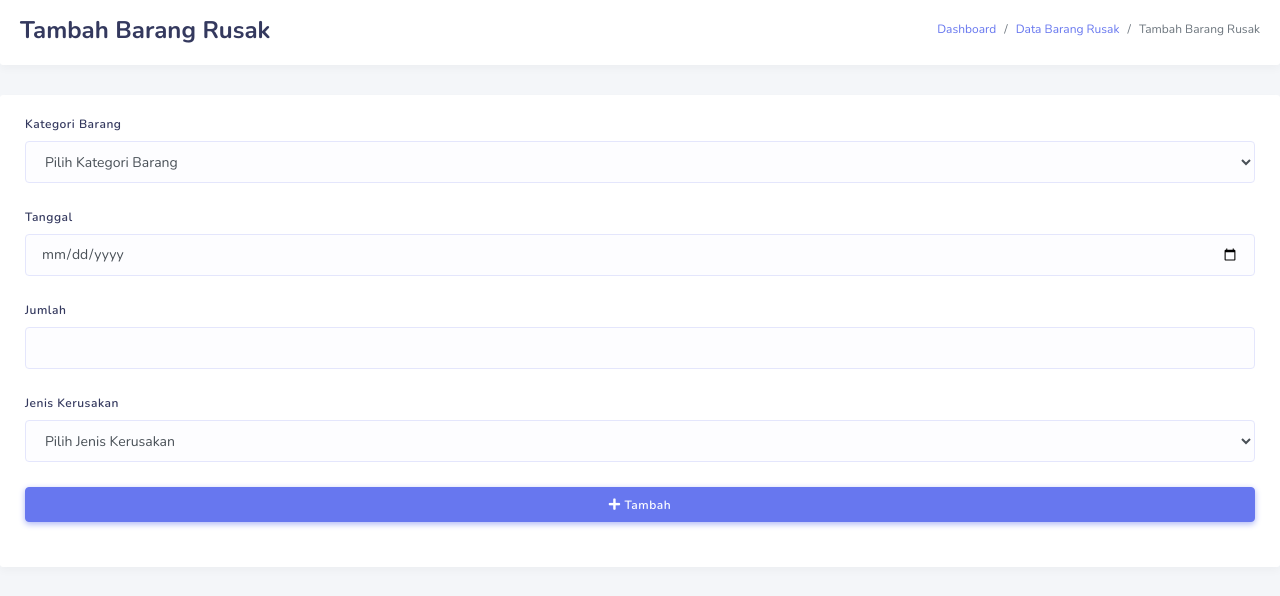
After one commit to agungkusaeri9/sistem-inventaris, a PHP site: the page made by pages/barang-rusak/create.php in a window 1280 px wide. The commit adds this page. Shown: the top 596 px of the page. Run offline with PHP 8.4, Linux system fonts and the light colour scheme; the template is opened without the code that fills it, so the values that code supplies are empty; some libraries are stand-ins or nearby versions.

Commit message:
feat(barang rusak) - Membuat fitur Create dan Read barang rusak

```diff
--- /dev/null
+++ b/function/models/barang_rusak.php
@@ -0,0 +1,104 @@
+<?php
+
+function get()
+{
+    global $koneksi;
+    $items = $koneksi->query("SELECT brg.kode_barang,brg.kategori, knd.no_polisi, prl.nama_perlengkapan, br.*
+    FROM barang_rusak AS br
+    INNER JOIN barang AS brg ON br.id_barang = brg.id_barang
+    LEFT JOIN kendaraan AS knd ON brg.id_kendaraan = knd.id_kendaraan
+    LEFT JOIN perlengkapan AS prl ON brg.id_perlengkapan = prl.id_perlengkapan
+    WHERE knd.no_polisi IS NOT NULL OR prl.nama_perlengkapan IS NOT NULL");
+    $data = [];
+    while ($row = $items->fetch_assoc()) {
+        $data[] = $row;
+    }
+
+    return $data;
+}
+
+function tambahData($post)
+{
+    global $koneksi;
+    $id_kendaraan = isset($post['id_kendaraan']) ? htmlspecialchars($post['id_kendaraan']) : null;
+    $id_perlengkapan = isset($post['id_perlengkapan']) ? htmlspecialchars($post['id_perlengkapan']) : null;
+    $jumlah = htmlspecialchars($post['jumlah']);
+    $tanggal = htmlspecialchars($post['tanggal']);
+    $jenis_kerusakan = htmlspecialchars($post['jenis_kerusakan']);
+
+    if ($id_kendaraan)
+        $id_barang = $id_kendaraan;
+    else
+        $id_barang = $id_perlengkapan;
+
+
+    $insert = $koneksi->query("INSERT INTO `barang_rusak` (`id_barang_rusak`, `id_barang`, `tanggal`, `jumlah_barang`, `jenis_kerusakan`) VALUES (NULL, '$id_barang', '$tanggal', '$jumlah', '$jenis_kerusakan')");
+
+    if ($insert) {
+        $insertId = $koneksi->insert_id;
+    } else {
+        $insertId = false;
+    }
+
+    return $insertId;
+}
+
+function getById($id_perlengkapan)
+{
+    global $koneksi;
+    $item = $koneksi->query("SELECT prl.*, brg.kode_barang
+    FROM perlengkapan AS prl
+    INNER JOIN barang AS brg
+    ON brg.id_perlengkapan = prl.id_perlengkapan WHERE prl.id_perlengkapan=$id_perlengkapan")->fetch_assoc();
+    return $item;
+}
+
+function updateData($post)
+{
+    global $koneksi;
+    $kode_barang = htmlspecialchars($post['kode_barang']);
+    $nama_perlengkapan = htmlspecialchars($post['nama_perlengkapan']);
+    $tanggal_register = htmlspecialchars($post['tanggal_register']);
+    $jumlah = htmlspecialchars($post['jumlah']);
+    $status = htmlspecialchars($post['status']);
+    $harga_perolehan = htmlspecialchars($post['harga_perolehan']);
+    $cara_perolehan = htmlspecialchars($post['cara_perolehan']);
+    $penempatan = htmlspecialchars($post['penempatan']);
+    $satuan = htmlspecialchars($post['satuan']);
+
+    $update = $koneksi->query("UPDATE `perlengkapan` SET `nama_perlengkapan` = '$nama_perlengkapan', `tanggal_register` = '$tanggal_register', `jumlah` = '$jumlah', `status` = '$status', `satuan` = '$satuan', `harga_perolehan` = '$harga_perolehan', `cara_perolehan` = '$cara_perolehan', `penempatan` = '$penempatan' WHERE `perlengkapan`.`id_perlengkapan` = $post[id_perlengkapan]");
+
+    if ($update) {
+        return true;
+    } else {
+        return false;
+    }
+}
+
+function deleteData($id_barang_rusak)
+{
+    global $koneksi;
+    $item = $koneksi->query("DELETE FROM barang_rusak WHERE id_barang_rusak=$id_barang_rusak");
+}
+
+function validasiTambah($post)
+{
+    if (!$post['tanggal'] || !$post['jumlah'] || !$post['jenis_kerusakan']) {
+        if (!$post['id_kendaraan'] && !$post['id_perlengkapan']) {
+            redirectUrl(BASE_URL . '/main.php?page=perlengkapan-create&status=error&message=Kategori Barang tidak boleh kosong.');
+            exit;
+        }
+        redirectUrl(BASE_URL . '/main.php?page=perlengkapan-create&status=error&message=Semua inputan tidak boleh kosong.');
+        exit;
+    }
+}
+
+function validasiEdit($post)
+{
+    var_dump($post);
+    die;
+    if (!$post['id_barang'] || !$post['tanggal_register'] || !$post['jumlah'] || !$post['status'] || !$post['satuan'] || !$post['harga_perolehan'] || !$post['cara_perolehan'] || !$post['penempatan']) {
+        redirectUrl(BASE_URL . '/main.php?page=perlengkapan-edit&id_perlengkapan=' . $post['id_perlengkapan'] . '&status=error&message=Semua inputan tidak boleh kosong.');
+        exit;
+    }
+}
--- a/layouts/sidebar.php
+++ b/layouts/sidebar.php
@@ -24,6 +24,12 @@
                 </li>
 
                 <li class="nav-item">
+                        <a class="nav-link" href="<?= BASE_URL . '/main.php?page=barang-rusak' ?>"><i class="fas fa-folder"></i>
+                                <span>Barang Rusak</span>
+                        </a>
+                </li>
+
+                <li class="nav-item">
                         <a class="nav-link" href="<?= BASE_URL . '/main.php?page=user' ?>"><i class="fas fa-users"></i>
                                 <span>User</span>
                         </a>
--- a/main.php
+++ b/main.php
@@ -52,6 +52,14 @@ $page = isset($_GET['page']) ? $_GET['page'] : '';
                         break;
                     case 'kendaraan-edit':
                         include 'pages/kendaraan/edit.php';
+                    case 'barang-rusak':
+                        include 'pages/barang-rusak/index.php';
+                        break;
+                    case 'barang-rusak-create':
+                        include 'pages/barang-rusak/create.php';
+                        break;
+                    case 'barang-rusak-edit':
+                        include 'pages/barang-rusak/edit.php';
                         break;
                     case 'user':
                         include 'pages/user/index.php';
--- /dev/null
+++ b/pages/barang-rusak/create.php
@@ -0,0 +1,150 @@
+<?php
+
+require_once 'function/models/barang_rusak.php';
+
+
+if (isset($_POST['tambah'])) {
+    validasiTambah($_POST);
+    $tambah = tambahData($_POST);
+    if ($tambah) {
+        redirectUrl(BASE_URL . '/main.php?page=barang-rusak&status=success&message=barang-rusak berhasil ditambah!');
+    } else {
+        redirectUrl(BASE_URL . '/main.php?page=barang-rusak&status=error&message=barang-rusak gagal ditambah!');
+    }
+}
+
+?>
+
+<section class="section">
+    <div class="section-header">
+        <h1>Tambah Barang Rusak</h1>
+        <div class="section-header-breadcrumb">
+            <div class="section-header-breadcrumb">
+                <div class="breadcrumb-item active"><a href="<?= BASE_URL . '/main.php?page=dashboard' ?>">Dashboard</a>
+                </div>
+                <div class="breadcrumb-item active"><a href="<?= BASE_URL . '/main.php?page=barang-rusak' ?>">Data
+                        Barang Rusak</a></div>
+                <div class="breadcrumb-item">Tambah Barang Rusak</div>
+            </div>
+        </div>
+    </div>
+    <div class="section-body">
+        <div class="row">
+            <div class="col-md-12">
+                <div class="card">
+                    <div class="card-body">
+                        <?php if (isset($error)) : ?>
+                            <?= $error ?>
+                        <?php endif; ?>
+                        <form action="" method="post">
+                            <div class="form-group">
+                                <label for="kategori">Kategori Barang</label>
+                                <select name="kategori" id="kategori" class="form-control">
+                                    <option value="" selected disabled>Pilih Kategori Barang</option>
+                                    <option value="Kendaraan">Kendaraan</option>
+                                    <option value="Perlengkapan">Perlengkapan</option>
+                                </select>
+                            </div>
+                            <div class="form-group d-none fg-idkendaraan">
+                                <label for="id_kendaraan">Pilih Barang/Kendaraan</label>
+                                <select name="id_kendaraan" id="id_kendaraan" class="form-control">
+                                    <option value="" selected disabled>Pilih Kendaraan</option>
+                                </select>
+                            </div>
+                            <div class="form-group d-none fg-idperlengkapan">
+                                <label for="id_perlengkapan">Pilih Barang/Perlengkapan</label>
+                                <select name="id_perlengkapan" id="id_perlengkapan" class="form-control">
+                                    <option value="" selected disabled>Pilih Perlengkapan</option>
+                                </select>
+                            </div>
+                            <div class="form-group">
+                                <label for="tanggal">Tanggal</label>
+                                <input type="date" class="form-control" name="tanggal" value="" id="tanggal">
+                            </div>
+                            <div class="form-group">
+                                <label for="jumlah">Jumlah</label>
+                                <input type="number" class="form-control" name="jumlah" value="" id="jumlah">
+                            </div>
+                            <div class="form-group">
+                                <label for="jenis_kerusakan">Jenis Kerusakan</label>
+                                <select name="jenis_kerusakan" id="jenis_kerusakan" class="form-control">
+                                    <option value="" selected disabled>Pilih Jenis Kerusakan</option>
+                                    <option value="Rusak Ringan">Rusak Ringan</option>
+                                    <option value="Rusak Sedang">Rusak Sedang</option>
+                                    <option value="Rusak Berat">Rusak Berat</option>
+                                </select>
+                            </div>
+                            <div class="form-group">
+                                <button name="tambah" class="btn btn-block btn-primary"><i class="fas fa-plus"></i>
+                                    Tambah</button>
+                            </div>
+                        </form>
+                    </div>
+                </div>
+            </div>
+        </div>
+    </div>
+    </div>
+</section>
+<script>
+    $(function() {
+        $('#kategori').on('change', function() {
+            let kategori = $(this).val();
+
+            if (kategori === 'Kendaraan') {
+                // jika jenis nya kendaraan
+                $('.fg-idkendaraan').removeClass('d-none');
+                $('.fg-idperlengkapan').addClass('d-none');
+
+                // tampilkan data barang berdasarkan kategori kendaraan
+                $.ajax({
+                    url: '<?= BASE_URL . '/pages/kendaraan/getAllJson.php'  ?>',
+                    type: 'GET',
+                    dataType: 'JSON',
+                    success: function(data) {
+
+                        var idKendaraan = $("#id_kendaraan");
+                        idKendaraan.empty(); // Bersihkan elemen select
+
+                        // Tambahkan opsi pertama
+                        idKendaraan.append('<option value="">Pilih Kendaraan</option>');
+
+                        // Looping melalui data dan tambahkan opsi ke select
+                        $.each(data, function(index, item) {
+                            idKendaraan.append(`<option value="${item.id_barang}"> No. Polisi : ${item.no_polisi} </option>`);
+                        });
+                    },
+                    error: function(err) {
+                        onsole.log(err);
+                    }
+                })
+            } else if (kategori === 'Perlengkapan') {
+                // jika jenis nya kendaraan
+                $('.fg-idkendaraan').addClass('d-none');
+                $('.fg-idperlengkapan').removeClass('d-none');
+
+                // tampilkan data barang berdasarkan kategori kendaraan
+                $.ajax({
+                    url: '<?= BASE_URL . '/pages/perlengkapan/getAllJson.php'  ?>',
+                    type: 'GET',
+                    dataType: 'JSON',
+                    success: function(data) {
+                        var selectPerlengkapan = $("#id_perlengkapan");
+                        selectPerlengkapan.empty(); // Bersihkan elemen select
+
+                        // Tambahkan opsi pertama
+                        selectPerlengkapan.append('<option value="">Pilih Perlengkapan</option>');
+
+                        // Looping melalui data dan tambahkan opsi ke select
+                        $.each(data, function(index, item) {
+                            selectPerlengkapan.append(`<option value="${item.id_barang}"> ${item.nama_perlengkapan} </option>`);
+                        });
+                    },
+                    error: function(err) {
+                        onsole.log(err);
+                    }
+                })
+            }
+        })
+    })
+</script>
```
Also changed, not shown: function/models/kendaraan.php (+16 -0 lines), function/models/perlengkapan.php (+16 -0 lines), pages/barang-rusak/edit.php (added, +98 -0 lines), pages/barang-rusak/index.php (added, +81 -0 lines), pages/kendaraan/getAllJson.php (added, +11 -0 lines), pages/perlengkapan/getAllJson.php (added, +11 -0 lines), sistem_inventaris.sql (+59 -4 lines).
